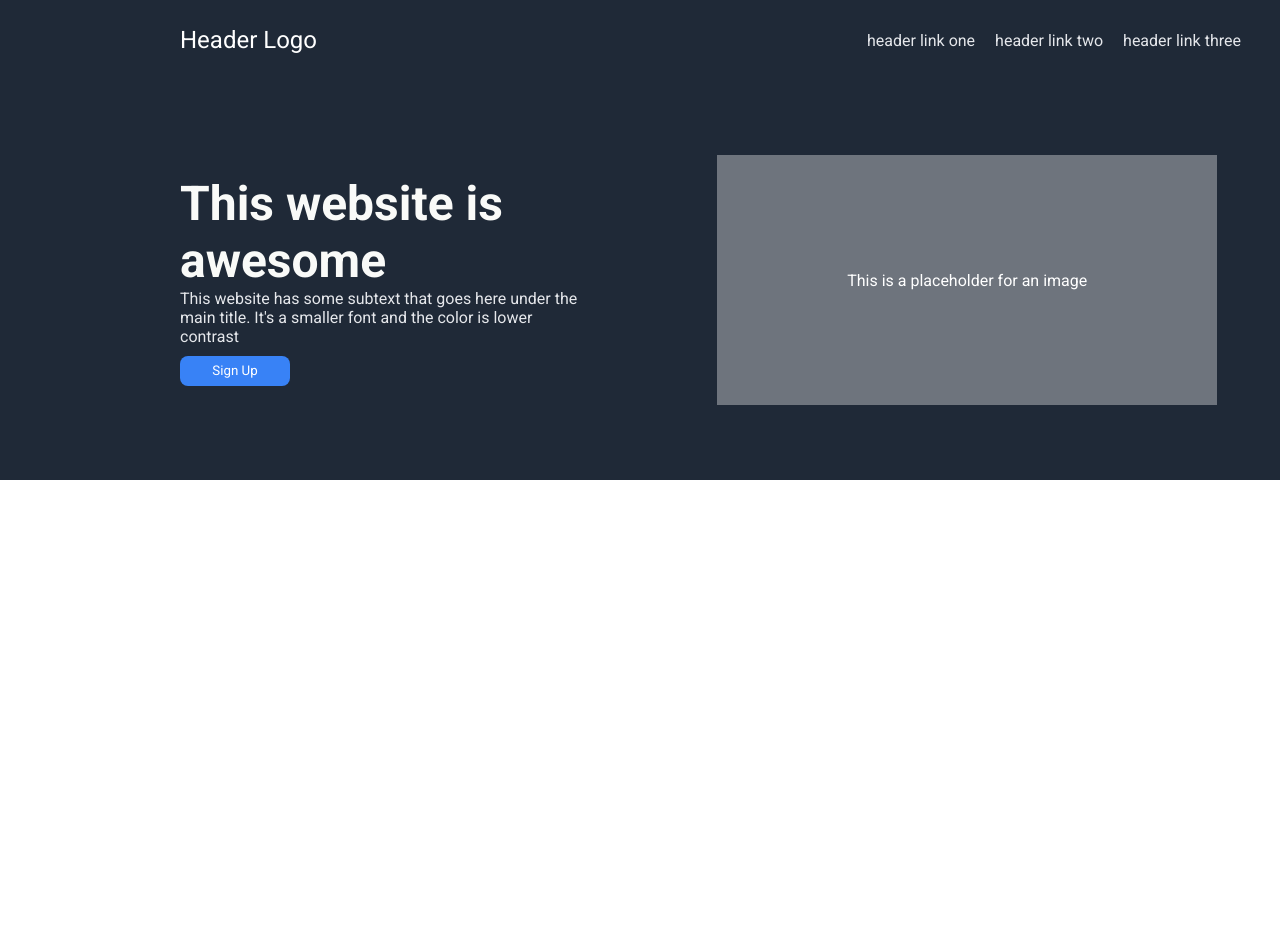
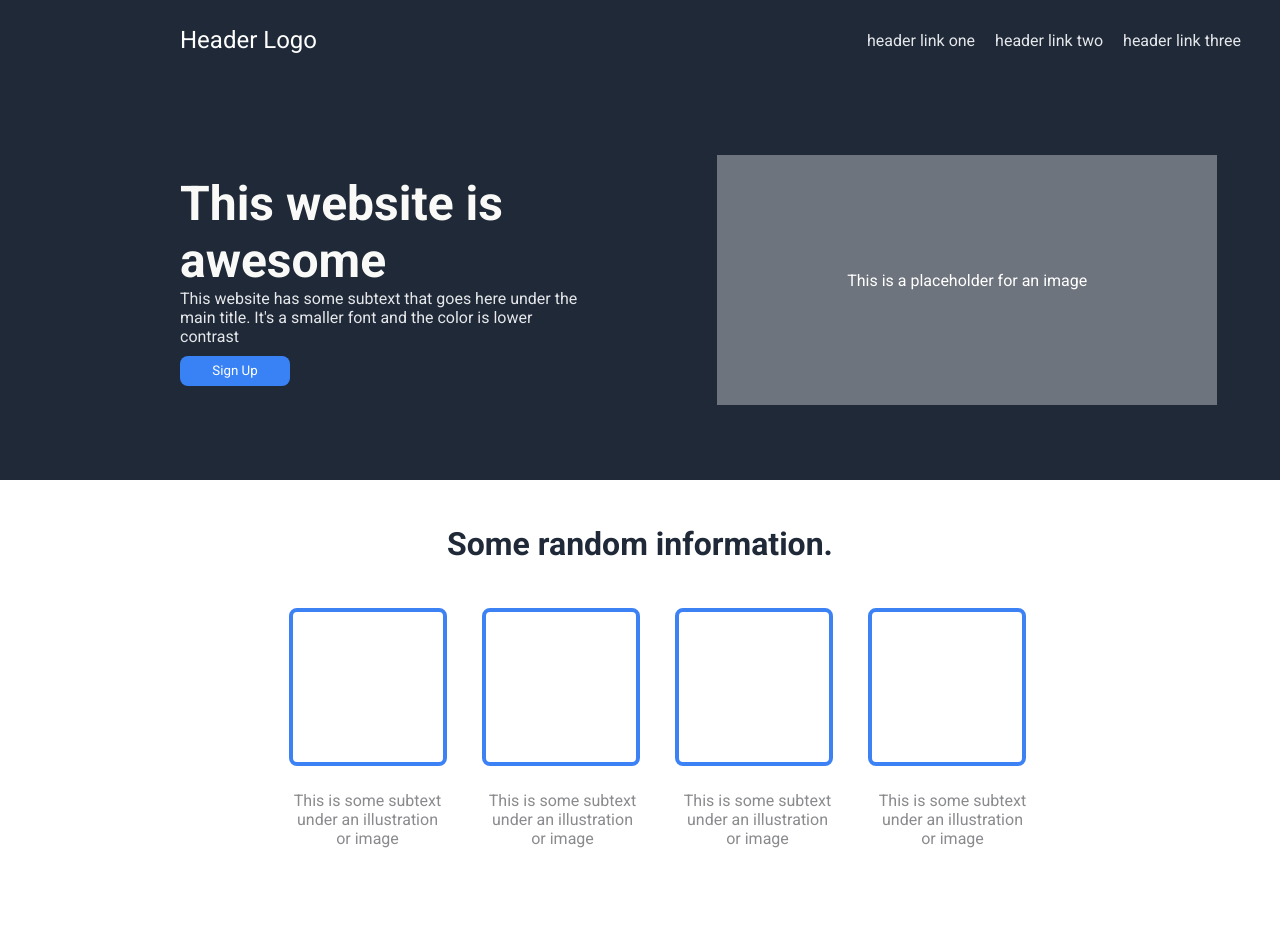
Before and after one commit to grouchomarxc137-star/landing_page, a plain HTML site: page index.html in a window 1280 px wide. Before the commit the page ends 800 px from the top, so only its background shows below. Drawn offline with Linux system fonts and the light colour scheme.

Commit message:
Changes: 	* Added the main div second section and styled it.

```diff
--- a/index.css
+++ b/index.css
@@ -63,3 +63,50 @@
     height: 250px;
     background-color: #6e747d;
 }
+
+/* Main div section 2 */
+.m2-div{
+    height: 460px;
+    display: flex;
+    flex-direction: column;
+    align-items: center;
+
+
+}
+.m2-div-container1{
+    margin-top: 45px;
+    margin-bottom: 45px;
+    color: #1f2937
+
+}
+.m2-div-container2{
+    display: flex;
+    flex-direction: row;
+
+}
+.m2-div-container3{
+    margin-top: 25px;
+    margin-left: 5px;
+    display: flex;
+    flex-direction: row;
+    justify-content: start;
+
+
+}
+.info-box{
+    border-radius: 8px;
+    width: 150px;
+    height: 150px;
+    margin-left: 35px;
+
+    border: solid, 4px, #3c82f5;
+
+}
+.info-text{
+    width: 160px;
+    height: 150px;
+    margin-left: 35px;
+    text-align: center;
+    color: #8a8b8e;
+
+}
--- a/index.html
+++ b/index.html
@@ -10,12 +10,15 @@
     <title>Document</title>
 </head>
 <body>
+    <!-- Header Div -->
     <div class="header-div">
         <p class="hp1">Header Logo</p>
         <p class="hp2">header link one</p>
         <p class="hp3">header link two</p>
         <p class="hp4">header link three</p>
     </div>
+
+    <!-- Main Div Section 1 -->
     <div class="m1-div">
         <div class="m1-div-container1">
             <h1>This website is <br>awesome</h1>
@@ -29,9 +32,26 @@
             <div class="img-plc">This is a placeholder for an image</div>
         </div>
     </div>
-    <div></div>
-    <div></div>
-    <div></div>
-    <div></div>
+    <!-- Main Div Section 2 -->
+    <div class="m2-div">
+        <div class="m2-div-container1">
+            <h1>Some random information.</h1>
+        </div>
+        <div class="m2-div-container2">
+            <div class="info-box"></div>
+            <div class="info-box"></div>
+            <div class="info-box"></div>
+            <div class="info-box"></div>
+        </div>
+        <div class="m2-div-container3">
+            <div class="info-text">This is some subtext<br>under an illustration<br>or image</div>
+            <div class="info-text">This is some subtext<br>under an illustration<br>or image</div>
+            <div class="info-text">This is some subtext<br>under an illustration<br>or image</div>
+            <div class="info-text">This is some subtext<br>under an illustration<br>or image</div>
+        </div>
+    </div>
+
+
+
 </body>
 </html>
```
